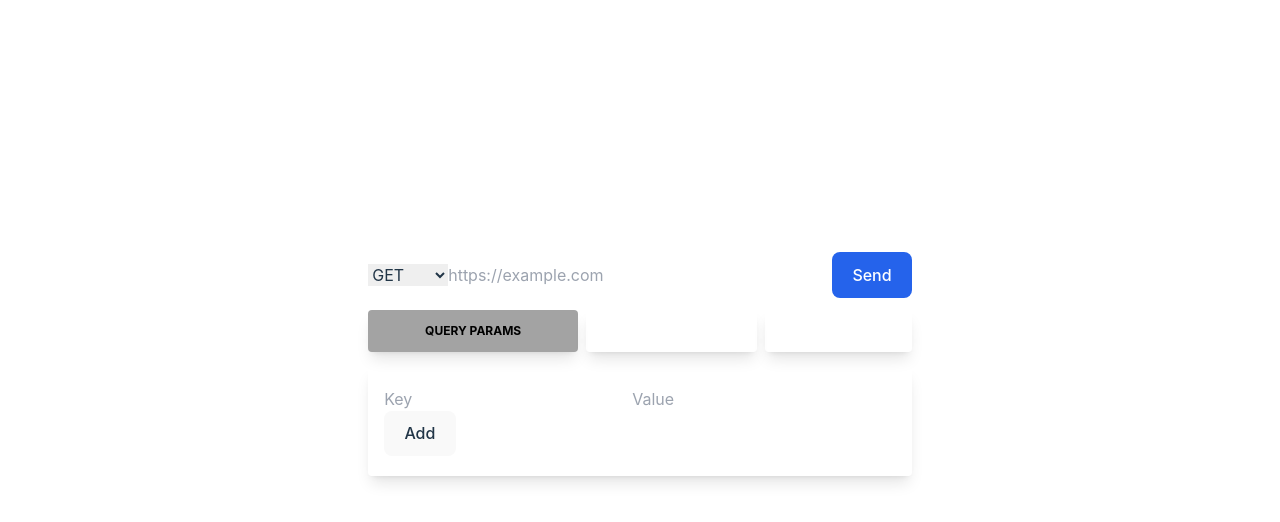
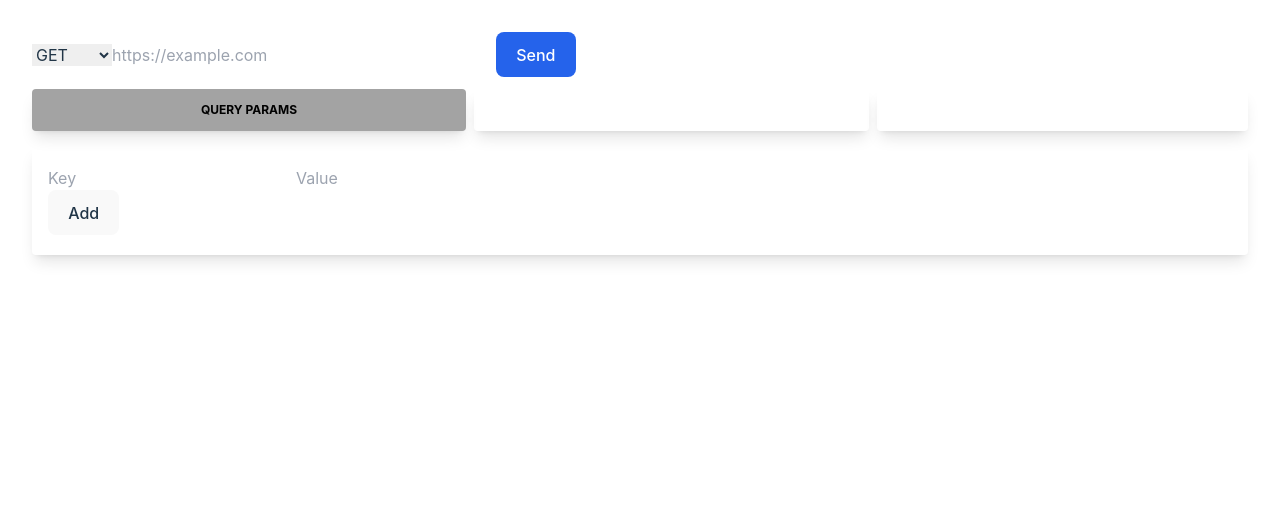
Before and after one commit to platosw/Postman-clone-react, a React (Vite) app: page / in a window 1280 px wide. Shown: the top 522 px of the page. Built offline with nearby package versions, Linux system fonts and the light colour scheme.

Commit message:
update response headers /css styling

```diff
--- a/src/components/Urldata.jsx
+++ b/src/components/Urldata.jsx
@@ -286,10 +286,15 @@ export default function Urldata() {
                         className={requestTab === 2 ? "block" : "hidden"}
                         id="link2"
                       >
-                        <p>
-                          {Object.keys(datas.headers)}:{" "}
-                          {Object.values(datas.headers)}
-                        </p>
+                        {Object.entries(datas.headers).map(([key, value]) => {
+                          return (
+                            <div key={key}>
+                              <p>
+                                {key}: {value}
+                              </p>
+                            </div>
+                          );
+                        })}
                       </div>
                     </div>
                   </div>
--- a/src/index.css
+++ b/src/index.css
@@ -26,19 +26,6 @@ a {
 }
 a:hover {
   color: #535bf2;
-}
-
-body {
-  margin: 0;
-  display: flex;
-  place-items: center;
-  min-width: 320px;
-  min-height: 100vh;
-}
-
-h1 {
-  font-size: 3.2em;
-  line-height: 1.1;
 }
 
 button {
```
